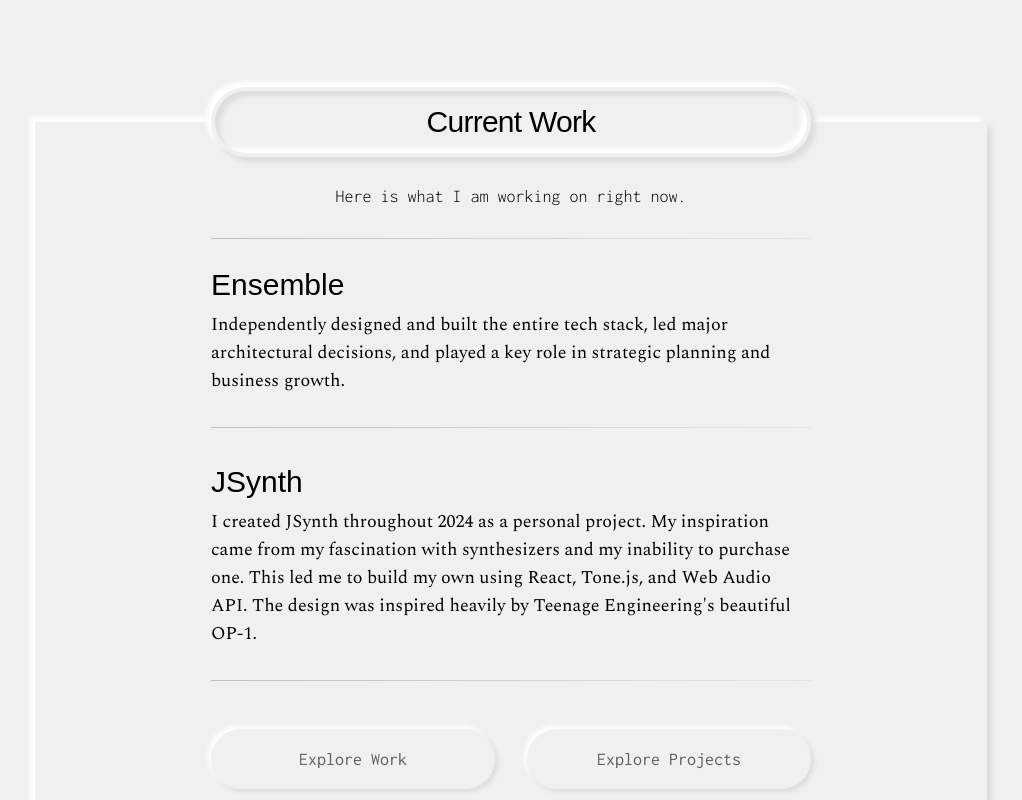
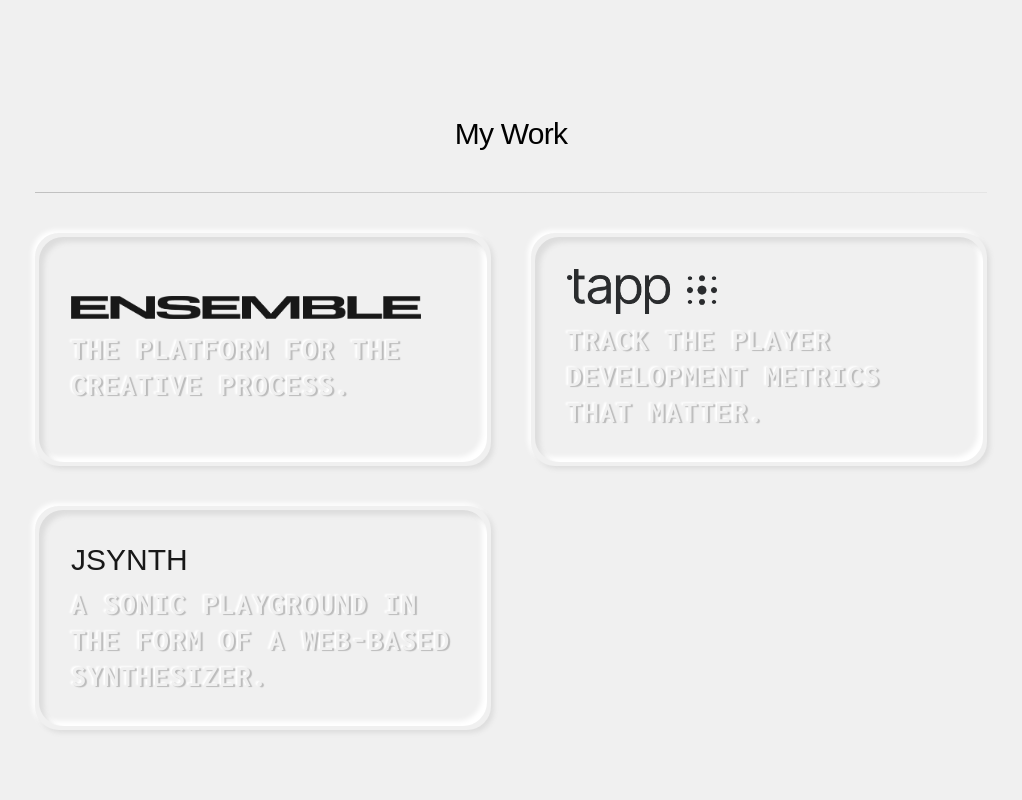
Before and after one commit to jaboesch/jboesch, a Next.js app: page / in a window 1280 px wide. Shown: the part 1160-1960 px from the top of the page, without its empty margins (129-1151 px from the left). Built offline with nearby package versions, Linux system fonts and the light colour scheme; a web font is replaced by a local one.

Commit message:
New card style on home page

```diff
--- a/src/app/page.tsx
+++ b/src/app/page.tsx
@@ -4,6 +4,7 @@ import Button from "@/components/button";
 import Divider from "@/components/divider";
 import ContentContainer from "@/components/layout/contentContainer";
 import LedGrid from "@/components/ledGrid";
+import MiniProjectCard from "@/components/miniProjectCard";
 import {
   ABOUT_DESCRIPTIONS,
   PROJECT_DESCRIPTIONS,
@@ -44,47 +45,40 @@ export default function Home() {
             </Link>
           </div>
         </div>
-        <div className="w-full relative flex flex-col justify-start items-center mt-10 md:mt-24">
-          <div className="card md:w-full w-[80%] max-w-[600px] h-[70px] p-1 rounded-full absolute z-10">
-            <div className="inset-card rounded-full size-full flex flex-col justify-center p-2">
-              <h2 className="font-exa text-center tracking-tight text-2xl md:text-3xl">
-                Current Work
-              </h2>
-            </div>
-          </div>
-          <div className="card w-full px-5 mt-[35px] py-[60px]">
-            <div className="max-w-[600px] gap-2 w-full flex mx-auto flex-col justify-center">
-              <p className="font-mono font-light text-base md:text-lg text-center">
-                Here is what I am working on right now.
-              </p>
-              <Divider className="my-5" />
-              <Link
-                href={INTERNAL_LINK.WORK + WORK_LINK.ENSEMBLE}
-                className="font-exa animated-underline text-center align-bottom lg:text-start text-3xl"
-              >
-                Ensemble
-              </Link>
-              <p className="font-serif text-base md:text-lg text-justify lg:text-start mb-1">
-                {WORK_DESCRIPTIONS.ensemble.involvementSummary}
-              </p>
-              <Divider className="my-5" />
-              <h2 className="font-exa text-center align-bottom lg:text-start text-3xl"></h2>
-              <Link
-                href={INTERNAL_LINK.PROJECTS + PROJECT_LINK.JSYNTH}
-                className="font-exa animated-underline text-center align-bottom lg:text-start text-3xl"
-              >
-                JSynth
-              </Link>
-              <p className="font-serif text-base md:text-lg text-justify lg:text-start mb-1">
-                {PROJECT_DESCRIPTIONS.jsynth.involvement}
-              </p>
-              <Divider className="my-5" />
-              <div className="flex flex-col md:flex-row mt-5 gap-8">
-                <Button href={INTERNAL_LINK.WORK}>Explore Work</Button>
-                <Button href={INTERNAL_LINK.PROJECTS}>Explore Projects</Button>
-              </div>
-            </div>
-          </div>
+
+        <h2 className="font-exa text-center mt-[50px] md:mt-[125px] tracking-tight text-2xl md:text-3xl">
+          My Work
+        </h2>
+        <Divider className="my-5" />
+        <div className="grid grid-cols-1 md:grid-cols-2 gap-10 w-full">
+          <MiniProjectCard
+            headline={WORK_DESCRIPTIONS.ensemble.headline}
+            internalLink={INTERNAL_LINK.WORK + WORK_LINK.ENSEMBLE}
+          >
+            <img
+              className="max-w-[350px] mb-1 w-full opacity-90"
+              src="/assets/ensemble/wordmark.png"
+              alt="Ensemble"
+            />
+          </MiniProjectCard>
+          <MiniProjectCard
+            headline={WORK_DESCRIPTIONS.tapp.headline}
+            internalLink={INTERNAL_LINK.WORK + WORK_LINK.TAPP}
+          >
+            <img
+              className="w-full max-w-[150px] opacity-90"
+              src="/assets/tapp/wordmark.png"
+              alt="Tapp"
+            />
+          </MiniProjectCard>
+          <MiniProjectCard
+            headline={PROJECT_DESCRIPTIONS.jsynth.headline}
+            internalLink={INTERNAL_LINK.PROJECTS + PROJECT_LINK.JSYNTH}
+          >
+            <h2 className="font-exa uppercase text-black/90 font-medium text-3xl">
+              JSynth
+            </h2>
+          </MiniProjectCard>
         </div>
       </div>
     </ContentContainer>
--- a/src/app/work/tapp/page.tsx
+++ b/src/app/work/tapp/page.tsx
@@ -31,9 +31,7 @@ const Page = (props: Props) => {
           width={1600}
           height={900}
         />
-        <p className="font-mono text-center text-sm font-extralight">
-          Tapp toolkit and device mockup
-        </p>
+        <span className="caption">Tapp toolkit and device mockup</span>
         <br />
         <h1>What was my role?</h1>
         <p>
@@ -62,7 +60,7 @@ const Page = (props: Props) => {
           competitive during practice.”
         </blockquote>
         <span className="caption !text-start">
-          - Danny Marcuzo, Assistant Coach for the Husker Baseball Team
+          - Danny Marcuzzo, Assistant Coach for the Husker Baseball Team
         </span>
         <p>
           <strong>
@@ -103,24 +101,54 @@ const Page = (props: Props) => {
         </p>
         <br />
         <h1>What did I learn?</h1>
+        <h3>Software Engineering</h3>
         <p>
-          Working on Tapp Sports and interfacing with our customers has taught
-          me a lot about how to lead a software development team using agile
-          methods, turning feedback into actionable development tasks. I learned
-          to deal with failure after losing pitch competitions, receiving poor
-          customer feedback, and having tough conversations with my team. I
-          learned the importance of community, and how impactful good
-          relationships can be while building a company. As the director of our
-          accelerator program likes to say, “Great trees never grow alone.”
+          I learned how to build the technical stack for Tapp Sports on the fly,
+          teaching myself new technologies for each layer. It began with
+          creating a React web application and then a React Native mobile app. I
+          also worked on Node/TypeScript and Python-based cloud functions,
+          managed a NoSQL database, and implemented CI/CD and QA pipelines.
+          Learning to build each each piece individually helped me understand
+          the system at a high level and architect a robust, scalable product.
         </p>
+        <br />
+        <h3>Product Management</h3>
         <p>
-          Beyond the numerous life lessons, I learned a lot as a software
-          engineer. I taught myself countless new technologies while building my
-          first React web application, React Native mobile application, Node and
-          Python based cloud functions, NoSQL database, CI/CD and QA pipelines,
-          etc. I learned how to develop each layer of the tech stack one step at
-          a time, steadily building and rebuilding towards a stable, functional
-          product for our customers.
+          Communicating directly with our users was a critical step throughout
+          the development process, and it taught me many lessons in effective
+          product management. It showed me how to lead a software development
+          team using agile methods, transforming user feedback into actionable
+          tasks. Listening to our power users and implementing their feedback
+          made our app more intuitive and user-friendly, while also forming
+          strong relationships with customers who were eager to help us succeed.
+        </p>
+        <br />
+        <h3>Life Lessons</h3>
+        <p>
+          Dealing with failure was tough. From losing pitch competitions to
+          navigating through negative feedback and challenging team dynamics,
+          each setback presented a learning experience. These challenges built
+          resilience within our team and taught me the importance of taking
+          risks and learning from mistakes:
+        </p>
+        <ul>
+          <li>
+            <strong>Losing pitch competitions</strong> helped us synthesize and
+            communicate our ideas and vision for the company.
+          </li>
+          <li>
+            <strong>Negative feedback</strong> allowed us to discover and
+            resolve the largest pain points in our product.
+          </li>
+          <li>
+            <strong>Difficult team dynamics</strong> taught us the value of open
+            and honest communication, tackling problems together instead of
+            ignoring them.
+          </li>
+        </ul>
+        <p>
+          These lessons were instrumental in building Tapp Sports and have
+          prepared me to effectively navigate my future ventures.
         </p>
         <br />
         <h1>Press</h1>
--- /dev/null
+++ b/src/components/miniProjectCard.tsx
@@ -0,0 +1,25 @@
+import React from "react";
+import Link from "next/link";
+
+type Props = {
+  children: React.ReactNode;
+  headline: string;
+  internalLink: string;
+};
+
+const MiniProjectCard = ({ children, headline, internalLink }: Props) => {
+  return (
+    <Link href={internalLink}>
+      <div className="button p-1 rounded-3xl w-full group h-full">
+        <div className="inset-card rounded-3xl size-full flex flex-col gap-2 justify-center  items-center md:items-start p-8 overflow-hidden ">
+          {children}
+          <p className="font-mono transition duration-500 group-hover:text-white/90 tracking-wider font-bold text-center md:text-start uppercase text-2xl md:text-3xl emboss">
+            {headline}
+          </p>
+        </div>
+      </div>
+    </Link>
+  );
+};
+
+export default MiniProjectCard;
```
Also changed, not shown: src/app/work/page.tsx (+0 -51 lines).
